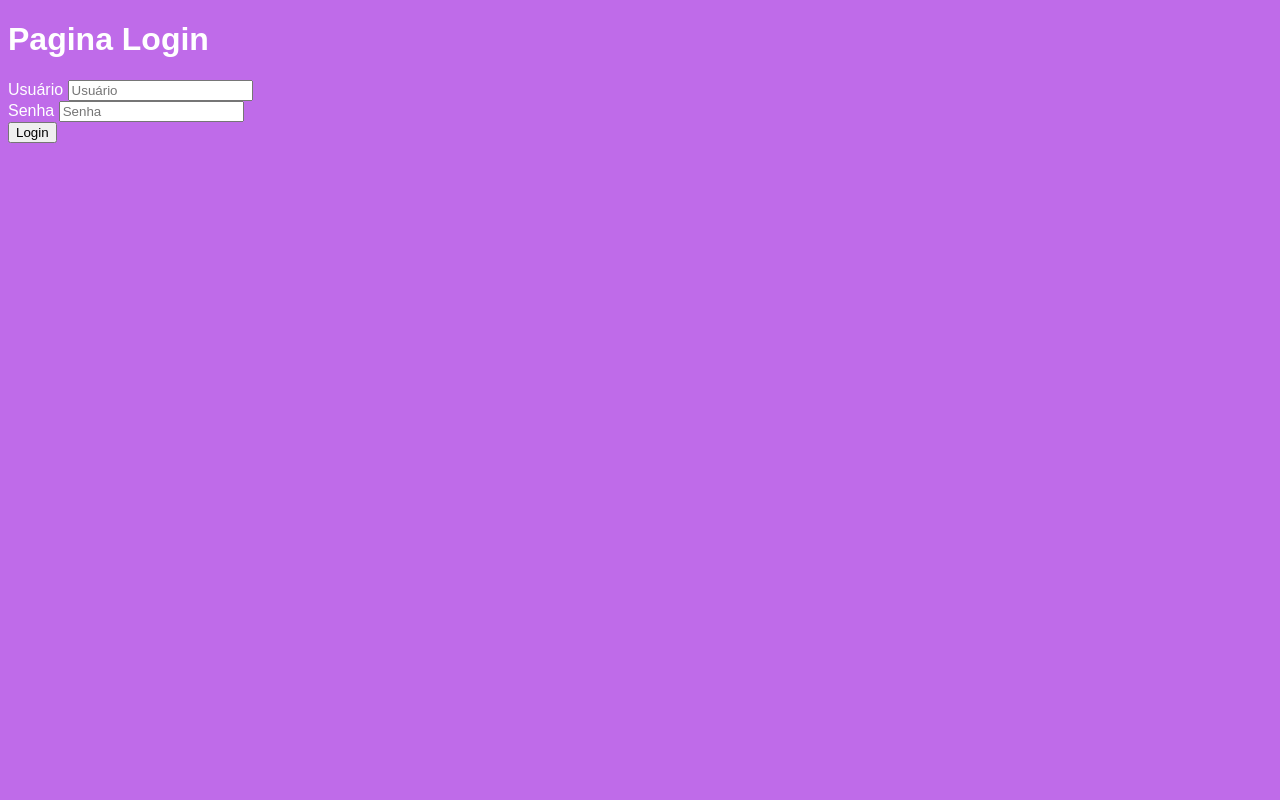
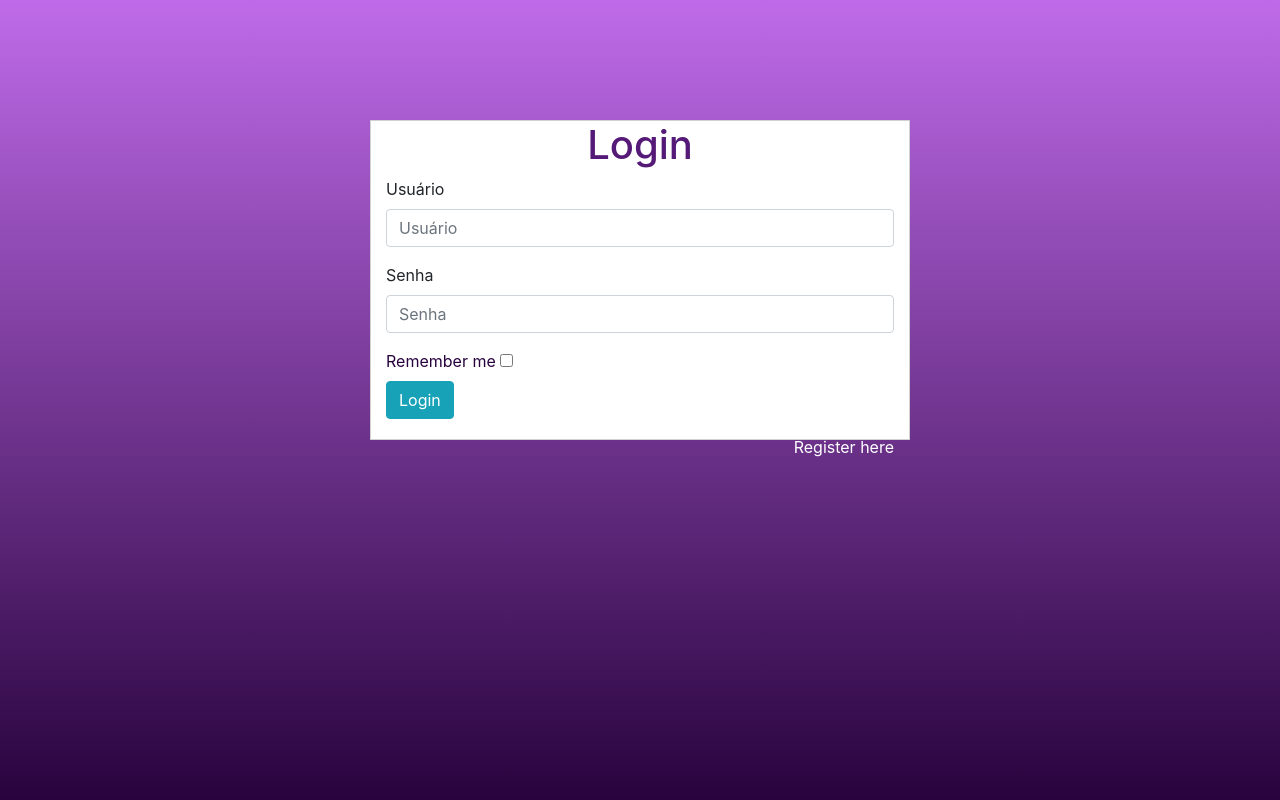
Before and after one commit to bruninhaltorres/BestPy_luiza_code, a Django app: page /login/ in a window 1280 px wide. Run offline with Django 3.2, Linux system fonts and the light colour scheme; some libraries are stand-ins or nearby versions.

Commit message:
Tela de login

```diff
--- a/marketplace/app/models.py
+++ b/marketplace/app/models.py
@@ -9,8 +9,8 @@ class Vendedor(models.Model):
     email_vendedor = models.EmailField()
     senha_vendedor = models.CharField(max_length=50, default=None)
 
-    def _str_(self):
-        return str(self.id_vendedor)
+    def __str__(self):
+        return self.nome_vendedor
 
 class Produtos(models.Model):
     id_produto = models.AutoField(primary_key=True, null=False, unique=True)
--- a/marketplace/app/templates/app/login.html
+++ b/marketplace/app/templates/app/login.html
@@ -7,38 +7,73 @@
     <title>Market Place</title>
     <meta charset="utf-8">
 
-    <link rel="stylesheet" href="{% static 'app/css/login.css' %}" />
+    <!--<link rel="stylesheet" href="{% static 'app/css/login.css' %}" />-->
+    <link href="//maxcdn.bootstrapcdn.com/bootstrap/4.1.1/css/bootstrap.min.css" rel="stylesheet" id="bootstrap-css">
+    <script src="//maxcdn.bootstrapcdn.com/bootstrap/4.1.1/js/bootstrap.min.js"></script>
+    <script src="//cdnjs.cloudflare.com/ajax/libs/jquery/3.2.1/jquery.min.js"></script>
+
 </head>
 
+<style>
+body {
+    margin: 0;
+    padding: 0;
+    background-image: linear-gradient(rgb(191, 107, 233),rgb(40, 3, 61));
+    height: 100vh;
+  }
+  #login .container #login-row #login-column #login-box {
+    margin-top: 120px;
+    max-width: 600px;
+    height: 320px;
+    border: 1px solid #d1d1d1;
+    background-color: #ffffff;
+  }
+  #login .container #login-row #login-column #login-box #login-form {
+    padding: 20px;
+  }
+  #login .container #login-row #login-column #login-box #login-form #register-link {
+    margin-top: -85px;
+  }
+</style>
+
 <body>
-    <div class="sidenav">
-         <div class="login-main-text">
-            <h1>Pagina Login<h1>
-         </div>
-      </div>
-      <div class="main">
-            <div class="login-form">
+    <div id="login">
+        <div class="container">
+            <div id="login-row" class="row justify-content-center align-items-center">
+                <div id="login-column" class="col-md-6">
+                    <div id="login-box" class="col-md-12">
                         <form action="submit/", method="POST">{% csrf_token %}
+                            <h1 class="text-center" style="color: rgb(85, 26, 119);">Login</h1>
                             <div class="form-group">
                                 <label>Usuário</label>
                                 <input type="text" class="form-control" placeholder="Usuário" name="username">
                             </div>
-
                             <div class="form-group">
                                 <label>Senha</label>
                                 <input type="password" class="form-control" placeholder="Senha" name="password">
                             </div>
 
+                            <div class="form-group">
+                                <label for="remember-me" style="color: rgb(40, 3, 61)"><span>Remember me</span> <span><input id="remember-me" name="remember-me" type="checkbox"></span></label>
+                                <br>
+                                <input type="submit" name="submit" class="btn btn-info btn-md" value="Login">
+                            </div>
+                            <div id="register-link" class="text-right">
+                                <a href="/app/register/"  style="color: white">Register here</a>
+                            </div>
+                            <br>
                             <div>
                                 {% for message in messages %}
-                            <div class="alert alert-success">
+                                    <div class="alert alert-danger">
                                         <strong>Error!</strong> {{message}}
                                     </div>
                                 {% endfor %}
-                        <button type="submit/" class="btn btn-green">Login</button>
+                                <!-- <button type="submit/" class="btn btn-green">Login</button>  -->
                             </div>
                         </form>
                     </div>
                 </div>
             </div>
+        </div>
+    </div>
 </body>
--- a/marketplace/app/views.py
+++ b/marketplace/app/views.py
@@ -1,6 +1,6 @@
 from django.shortcuts import render, redirect
 from .forms import Product_Form
-from .models import Produtos
+from .models import Produtos, Vendedor
 from django.views.decorators.http import require_POST
 from django.contrib.auth import authenticate, login, logout
 from django.views.decorators.csrf import csrf_protect
@@ -21,6 +21,17 @@ def inativar(request, id_produto):
     produtos.ativo = False
     produtos.save()
     return render(request, 'index.html', {'Produtos': produtos})
+
+def register(request):
+    return render(request, 'register.html')
+
+def set_vendedor(request):
+    nome = request.POST.get('name')
+    usuario = request.POST.get('usuario')
+    email = request.POST.get('email')
+    senha = request.POST.get('senha')
+    vendedor = Vendedor.objects.create(nome_vendedor=nome, login_vendedor=usuario, email_vendedor=email, senha_vendedor=senha)
+    return render(request, 'sucess.html')
 
 def cadastro(request):
     return render(request, 'cadastro.html')
--- a/marketplace/marketplace/urls.py
+++ b/marketplace/marketplace/urls.py
@@ -27,6 +27,8 @@ urlpatterns = [
     path('app/cadastrar/submit/', views.set_produto),
     path('login/', views.login_user),
     path('login/submit/', views.submit_login),
+    path('app/register/', views.register),
+    path('app/register/submit/', views.set_vendedor),
     path('', views.index),
     path('logout/', views.logout_user)
 ]
```
Also changed, not shown: marketplace/app/templates/app/register.html (added, +29 -0 lines), marketplace/app/templates/app/sucess.html (added, +51 -0 lines), marketplace/db.sqlite3. Lines whose indentation alone changed are shown as unchanged.
